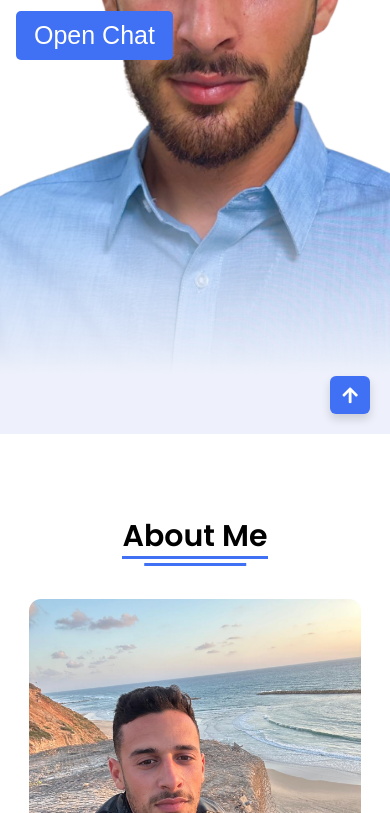
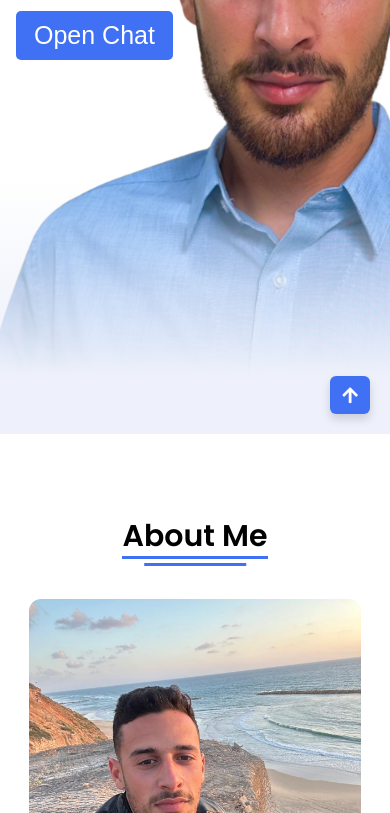
Before and after one commit to motiamar/moti-profile, a website: page public/index.html in a window 390 px wide. Shown: the part 410-1223 px from the top of the page. Drawn offline with Linux system fonts and the light colour scheme.

Commit message:
Fix initial mobile scroll bug

```diff
--- a/public/style.css
+++ b/public/style.css
@@ -657,7 +657,7 @@
           ),
           url("images/Background.png");
         background-attachment: scroll, scroll;
-        background-position: center center, 85% top;
+        background-position: center center, 78% 15%;
         background-size: auto, cover;
         background-repeat: no-repeat, no-repeat;
       }
```
